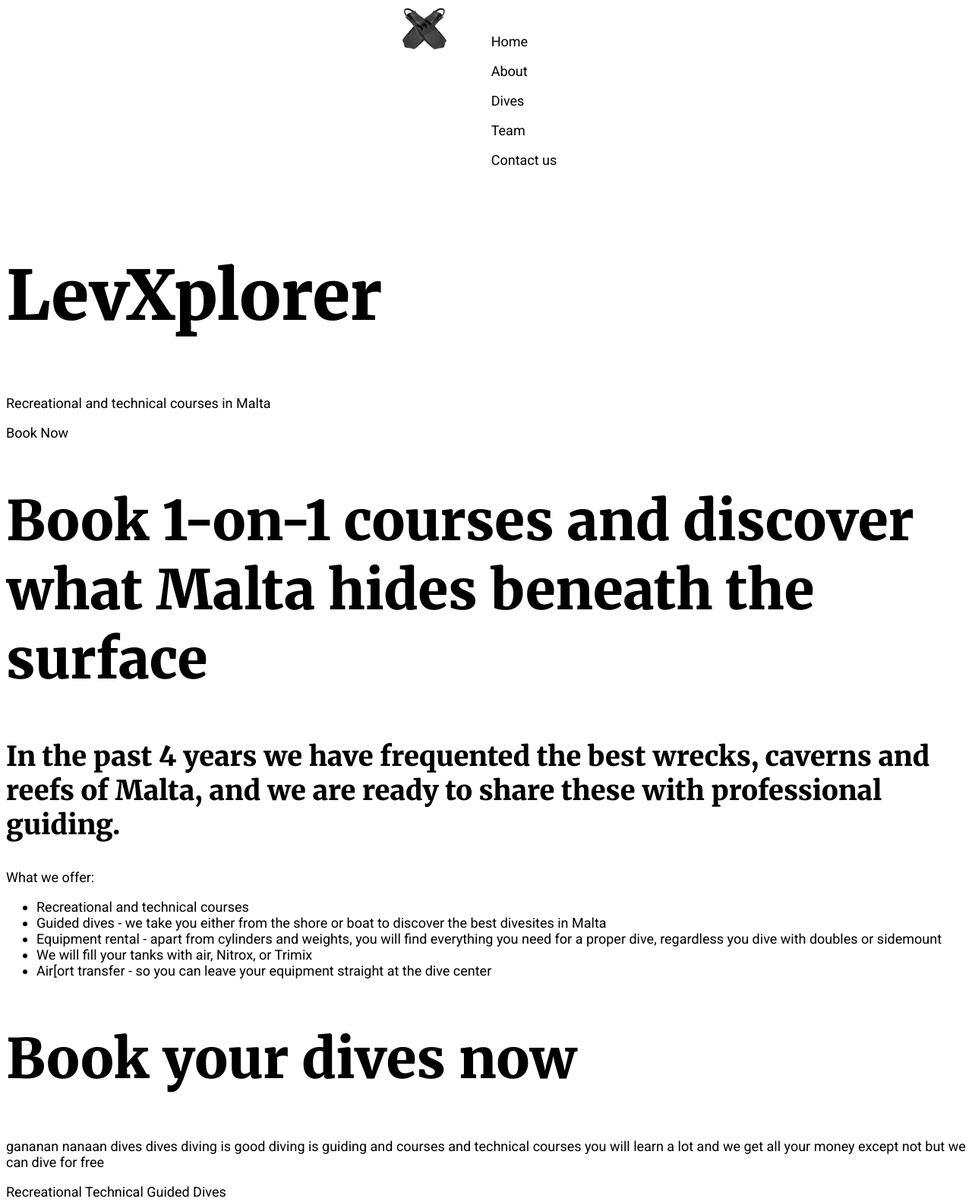
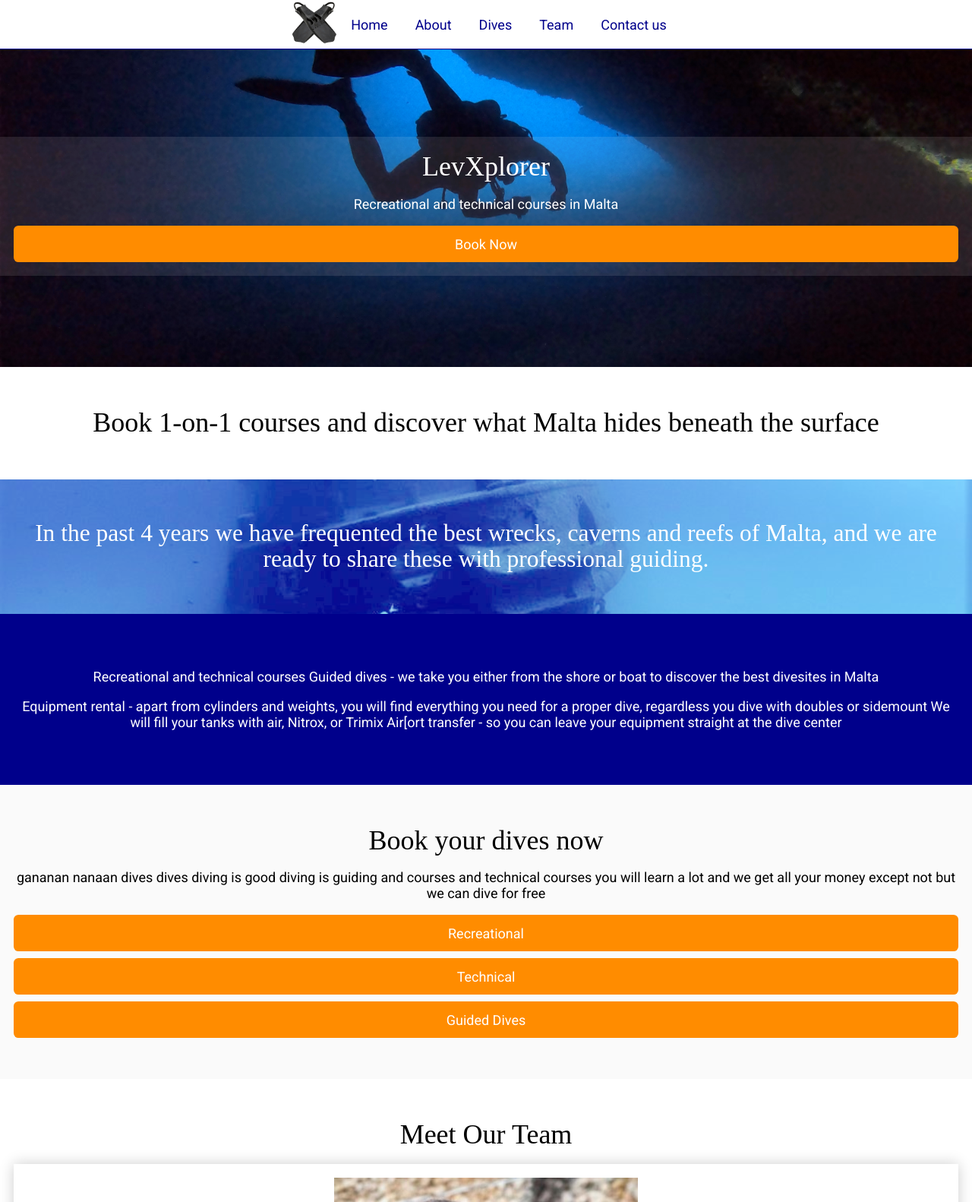
Before and after one commit to L3cso/levxplorer, a plain HTML site: page index.html in a window 1280 px wide. Shown: the top 1582 px of the page at 76% size. Drawn offline with Linux system fonts and the light colour scheme; a web font is replaced by a local one.

Commit message:
finish mobile site

```diff
--- a/index.html
+++ b/index.html
@@ -7,89 +7,92 @@
         <link rel="stylesheet" href="./resources/css/reset.css" type="text/css">
         <link rel="stylesheet" href="./resources/css/styles.css" type="text/css">
         <link rel="preconnect" href="https://fonts.gstatic.com">
-        <link href="https://fonts.googleapis.com/css2?family=Merriweather:ital,wght@0,400;0,900;1,400&family=Roboto:ital,wght@0,400;0,900;1,400&display=swap" rel="stylesheet">
+        <link href="https://fonts.googleapis.com/css2?family=Merriweather:ital,wght@0,400;0,900;1,400&family=Roboto:ital,wght@0,400;0,900;1,400&family=Bungee+Inline&display=swap" rel="stylesheet">
     </head>
     <body>
         <header>
-            <img src="./resources/images/logo.png" class="logo">
+            <a href="index.html"><img src="./resources/images/logo.png" class="logo"></a>
             <nav>
                 <ul>
+                    <li><a href="index.html">Home</a></li>
+                    <li><a href="#about">About</a></li>
+                    <li><a href="#dives">Dives</a></li>
+                    <li><a href="#team">Team</a></li>
+                    <li><a href="#contact">Contact us</a></li>
+                </ul>
+            </nav>
+        </header>
+        <main>
+            <section id="hero">
+                <div class="hero__container">
+                    <h1>LevXplorer</h1>
+                    <p>Recreational and technical courses in Malta</p>
+                    <a href="index.html" class="btn">Book Now</a>
+                </div>
+            </section>
+            <section id="intro">
+                <h2>Book 1-on-1 courses and discover what Malta hides beneath the surface</h2>
+            </section>
+            <section id="about">
+                <div class="about__intro">
+                    <h3>In the past 4 years we have frequented the best wrecks, caverns and reefs of Malta, and we are ready to share these with professional guiding.</h3>
+                </div>
+                <div class="about__body">
+                        <p>Recreational and technical courses
+                        Guided dives - we take you either from the shore or boat to discover the best divesites in Malta</p>
+                        <p>
+                        Equipment rental - apart from cylinders and weights, you will find everything you need for a proper dive, regardless you dive with doubles or sidemount
+                        We will fill your tanks with air, Nitrox, or Trimix
+                        Air[ort transfer - so you can leave your equipment straight at the dive center</p>
+                </div>
+            </section>
+            <section id="dives">
+                <h2>Book your dives now</h2>
+                <p> gananan nanaan dives dives diving is good diving is guiding and courses and technical courses you will learn a lot and we get all your money except not but we can dive for free</p>
+                <div class="btn-group">
+                    <a href="https://blackfinsdiving.com" class="btn">Recreational</a>
+                    <a href="https://blackfinsdiving.com" class="btn">Technical</a>
+                    <a href="https://blackfinsdiving.com" class="btn">Guided Dives</a>
+                </div>
+            </section>
+            <section id="team">
+                <h2>Meet Our Team</h2>
+                <div class="container">
+                    <div class="card">
+                        <img src="./resources/images/molnar_levente.jpg">
+                        <h3>Levi</h3>
+                        <p class="team-bio">Levi is the main boss at LevXplorer he is the owner and the CEO and board of members all in one person. He works out and has been diving in Malta for 4 years now. He wants to do a lot of tech diving.</p>
+                    </div>
+                    <div class="card">
+                        <img src="./resources/images/sergio_velazquez.jpg.">
+                        <h3>Sergio</h3>
+                        <p class="team-bio">Sergio is the second biggest guy at the organisation, he has been diving for 50 years now and basically lives underwater, only comes up to the surface to eat some meat and BBQ.</p>
+                    </div>
+                </div>
+            </section>
+            <section id="contact">
+                <h2>Contact Us</h2>
+                <ul class="btn-group">
+                    <li><a href="mailto:info@blackfinsdiving.com"class="btn">Email</a></li>
+                    <li><a href="tel:35699110098" class="btn">Phone</a></li>
+                    <li><a href="https://facebook.com/levxplorer" class="btn">Facebook</a></li>
+                    <li><a href="https://instagram.com/levxplorer" class="btn">Instagram</a></li>
+                </ul>
+
+            </section>
+        </main>
+        <footer>
+            <ul class="footer-nav">
                     <li><a>Home</a></li>
                     <li><a>About</a></li>
                     <li><a>Dives</a></li>
                     <li><a>Team</a></li>
                     <li><a>Contact us</a></li>
-                </ul>
-            </nav>
-        </header>
-        <main>
-            <section class="hero">
-                <h1>LevXplorer</h1>
-                <p>Recreational and technical courses in Malta</p>
-                <a class="btn">Book Now</a>
-            </section>
-            <section class="intro">
-                <h2>Book 1-on-1 courses and discover what Malta hides beneath the surface</h2>
-            </section>
-            <section class="about">
-                <div class="about__intro">
-                    <h3>In the past 4 years we have frequented the best wrecks, caverns and reefs of Malta, and we are ready to share these with professional guiding.</h3>
-                </div>
-                <div class="about__body">
-                    <p>What we offer:</p>
-                    <ul>
-                        <li>Recreational and technical courses</li>
-                        <li>Guided dives - we take you either from the shore or boat to discover the best divesites in Malta</li>
-                        <li>Equipment rental - apart from cylinders and weights, you will find everything you need for a proper dive, regardless you dive with doubles or sidemount</li>
-                        <li>We will fill your tanks with air, Nitrox, or Trimix</li>
-                        <li>Air[ort transfer - so you can leave your equipment straight at the dive center</li>
-                    </ul>
-                </div>
-            </section>
-            <section class="dives">
-                <h2>Book your dives now</h2>
-                <p> gananan nanaan dives dives diving is good diving is guiding and courses and technical courses you will learn a lot and we get all your money except not but we can dive for free</p>
-                <div class="btn-group">
-                    <a class="btn">Recreational</a>
-                    <a class="btn">Technical</a>
-                    <a class="btn">Guided Dives</a>
-                </div>
-            </section>
-            <section class="team">
-                <h2>Meet Our Team</h2>
-                <div class="container">
-                    <div class="card">
-                        <img src="">
-                        <h3>Levi</h3>
-                        <p>Levi is the main boss at LevXplorer he is the owner and the CEO and board of members all in one person. He works out and has been diving in Malta for 4 years now. He wants to do a lot of tech diving.</p>
-                    </div>
-                    <div class="card">
-                        <img src="">
-                        <h3>Sergio</h3>
-                        <p>Sergio is the second biggest guy at the organisation, he has been diving for 50 years now and basically lives underwater, only comes up to the surface to eat some meat and BBQ.</p>
-                    </div>
-                </div>
-            </section>
-            <section class="contact">
-                <h2>Contact Us</h2>
-                <a>Email</a>
-                <a>Phone</a>
-                <a>Facebook</a>
-                <a>Instagram</a>
-            </section>
-        </main>
-        <footer>
-            <nav>
-                <ul>
-                    <li><a>Home</a></li>
-                    <li><a>About</a></li>
-                    <li><a>Dives</a></li>
-                    <li><a>Team</a></li>
-                    <li><a>Contact us</a></li>
-                </ul>
-            </nav>
-            <img src="">
-            <img src="">
+            </ul>
+            <ul class="footer-nav">
+                    <li><a><img src="./resources/images/iantd_logo.gif"></a></li>
+                    <li><a><img src="./resources/images/tecline_logo.png"></a></li>
+            </ul>
         </footer>
     </body>
 
--- a/resources/css/styles.css
+++ b/resources/css/styles.css
@@ -2,7 +2,7 @@
 
 
 
-
+/*Global*/
 
 
 *, *::before, *::after {
@@ -15,33 +15,88 @@ html {
     font-size: 1.125rem;
 }
 
+body {
+    text-align: center;
+}
 
-/*Tupography*/
+body, ul {
+    margin: 0;
+    padding: 0;
+}
+
+section {
+    padding: 3em 1em;
+}
+
+
+
+/*Typography*/
 
 h1, h2, h3 {
-    font-family: "Merriweather", serif;
+    /* font-family: "Merriweather", serif; */
+    font-family: 'Bungee Inline', serif;
+    font-weight: 400;
+    margin: 0;
 }
 
 h1 {
-    font-size: 5rem;
+    font-size: 2rem;
 }
 
 h2 {
-    font-size: 4rem;
+    font-size: 2rem;
+    line-height: 1.1;
 }
 
 h3 {
-    font-size: 2rem;
+    font-size: 1.75rem;
+    line-height: 1.1;
 }
 
-/*Sections*/
+ul {
+    list-style: none;
+}
+
+
+/*Buttons*/
+
+.btn {
+    padding: 0.75em 2.5em;
+    background-color: darkorange;
+    display: block;
+    text-decoration: none;
+    color: white;
+    border-radius: 0.35em;
+}
+
+.btn-group {
+    display: flex;
+    flex-direction: column;
+    gap: 0.5em;
+}
+
+
+
+
 
 /*HEADER*/
 
 header {
     display: flex;
     justify-content: center;
+    align-items: center;
+    position: fixed;
+    top: 0;
+    left: 0;
+    width: 100vw;
+    background-color: white;
+    z-index: 1;
+    border-bottom: 1px solid darkblue;
+}
 
+main, footer {
+    position: relative;
+    top: 60px;
 }
 
 .logo {
@@ -50,13 +105,125 @@ header {
 }
 
 nav ul {
-    list-style: none;
-    display: inline-block;
-    /* display: flex; */
-    /* align-content: center; */
-
+    display: flex;
+    margin: 0;
 }
 
 nav li {
     margin: 1em;
 }
+
+nav a {
+    text-decoration: none;
+    color: darkblue;
+}
+
+nav a:hover {
+    text-decoration: underline;
+}
+
+nav a:focus {
+    text-decoration: underline;
+
+}
+
+
+/*Sections*/
+
+#hero {
+    background-image: url("../images/Billinghurst\ cave\ Malta.JPG");
+    background-size: cover;
+    background-position: center;
+    background-attachment: fixed;
+    color: white;
+    padding: 15vh 0;
+    text-align: center;
+}
+
+.hero__container {
+    background-color: hsla(360, 0%, 100%, 0.1);
+    padding: 1em;
+}
+
+#hero a {
+    margin-top: 1em;
+}
+
+
+
+#intro {
+    text-align: center;
+}
+
+#about {
+    background-color: darkblue;
+    color: white;
+    display: flex;
+    flex-direction: column;
+    padding: 0;
+}
+
+.about__intro {
+    padding: 3em 1em;
+    background-image: url("../images/Tugboat_Rozi.jpg");
+    background-size: cover;
+    background-position: center;
+    background-color: darkblue;
+    background-blend-mode: screen;
+}
+
+
+.about__body {
+    padding: 3em 1em;
+}
+
+#dives {
+    background-color: rgb(250, 250, 250);
+}
+
+.container{
+    display: flex;
+    flex-direction: column;
+}
+
+.card {
+    box-shadow: 0 0 1em rgba(0, 0, 0, 0.2);
+    padding: 1em;
+    margin: 1em 0;
+}
+
+.card img {
+    max-width: 100%;
+}
+
+.team-bio {
+    font-size: 0.75rem;
+    color: rgba(0, 0, 0, 0.85);
+}
+
+#contact {
+    background-color: rgb(250, 250, 250);
+}
+
+#contact h2 {
+    padding-bottom: 1em;
+}
+
+footer {
+    background-color: darkblue;
+    color: white;
+    display: flex;
+    margin: auto;
+}
+.footer-nav {
+    flex-direction: column;
+    margin: auto;
+}
+
+footer img {
+    background-blend-mode: screen;
+    background-color: darkblue;
+    width: 60px;
+    display: block;
+    margin: 0.25em;
+}
```
Also changed, not shown: resources/images/Billinghurst cave Malta.JPG (added), resources/images/Tugboat_Rozi.jpg (added), resources/images/iantd_logo.gif (added), resources/images/molnar_levente.jpg (added), resources/images/sergio_velazquez.jpg (added), resources/images/tecline_logo.png (added).
